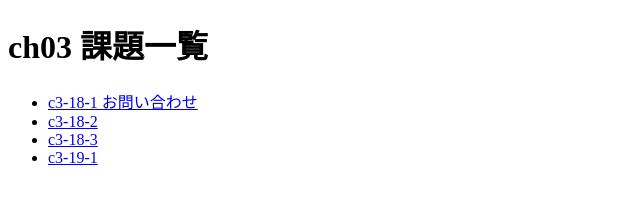
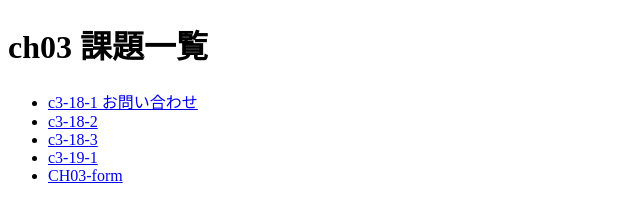
Before and after one commit to itc-n26009/CH03, a plain HTML site: page index.html in a window 1280 px wide. Shown: the whole page, without its empty margins (0-640 px from the left). Drawn offline with Linux system fonts and the light colour scheme.

Commit message:
Add CH-form link

```diff
--- a/index.html
+++ b/index.html
@@ -12,6 +12,7 @@
         <li><a href="c3-18-2/">c3-18-2</a></li>
         <li><a href="c3-18-3/">c3-18-3</a></li>
         <li><a href="c3-19-1/">c3-19-1</a></li>
+        <li><a href="./CH03-form/">CH03-form</a></li>
     </ul>
 </body>
 </html>
```
